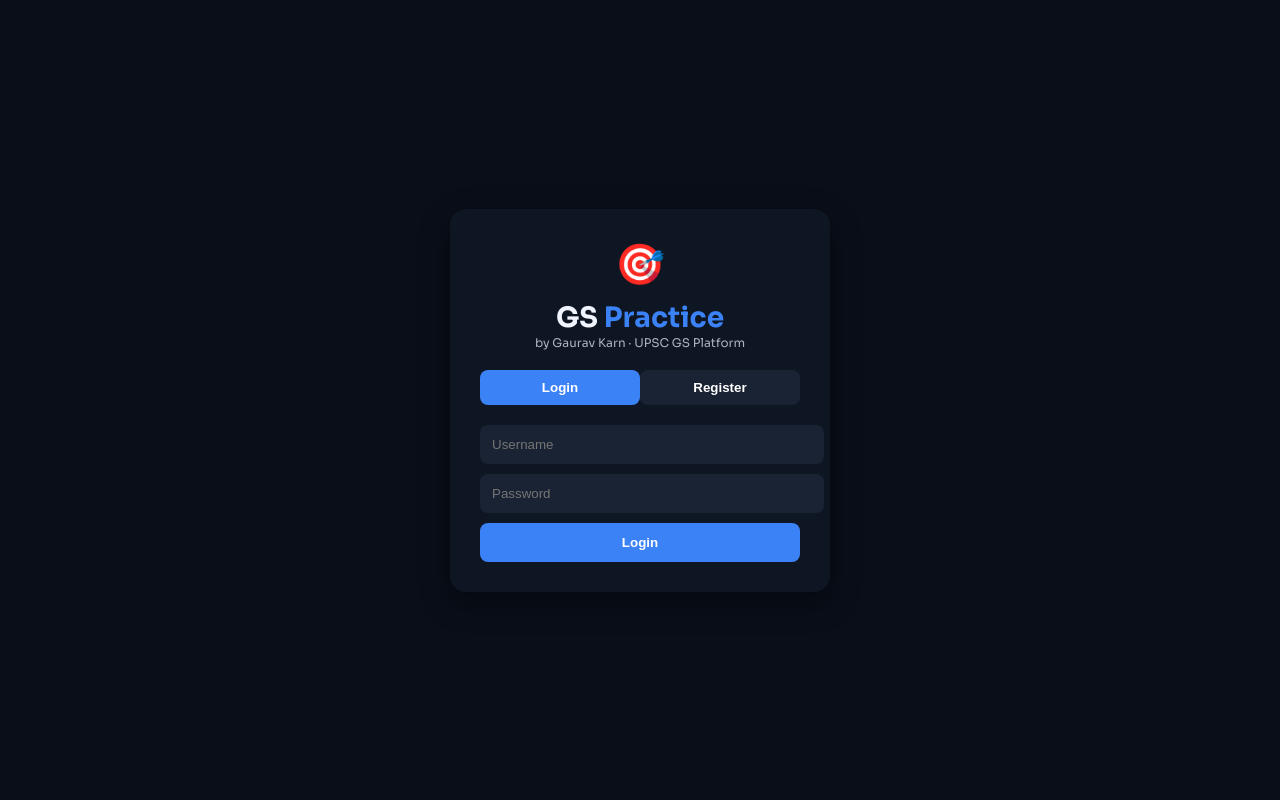
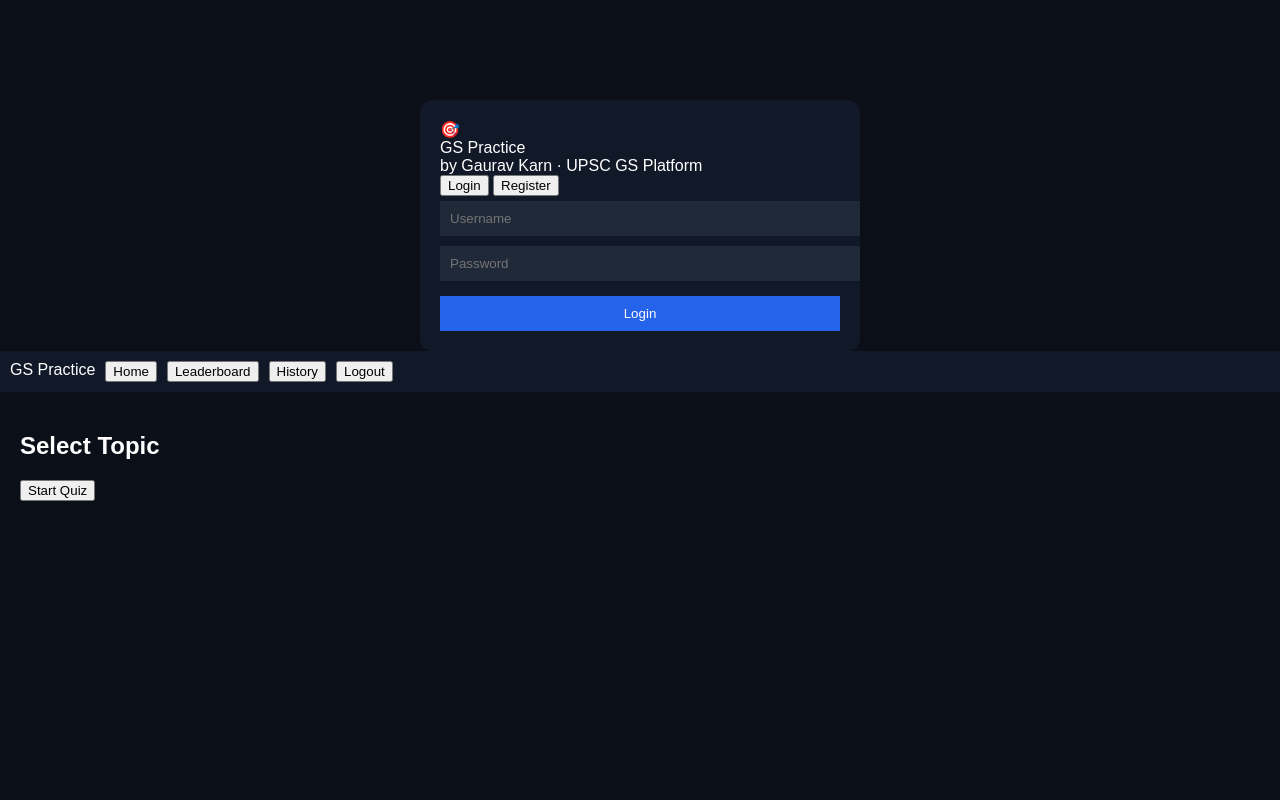
Before and after one commit to karngaurav22-code/Gk-quiz, a plain HTML site: page index.html in a window 1280 px wide. Shown: the top 800 px of the page. Drawn offline with Linux system fonts and the light colour scheme; a web font is replaced by a local one.

Commit message:
Update style.css

```diff
--- a/style.css
+++ b/style.css
@@ -1,84 +1,50 @@
 body{
+background:#0b0f18;
+color:white;
+font-family:sans-serif;
 margin:0;
-font-family:Sora, sans-serif;
-background:#090E18;
-color:#F0F4FF;
-}
-
-.screen{
-display:flex;
-align-items:center;
-justify-content:center;
-height:100vh;
 }
 
 .auth-box{
-width:320px;
-background:#0F1623;
-padding:30px;
-border-radius:16px;
-box-shadow:0 10px 30px rgba(0,0,0,0.4);
+max-width:400px;
+margin:auto;
+margin-top:100px;
+padding:20px;
+background:#111827;
+border-radius:12px;
 }
 
-.auth-logo{
-text-align:center;
-margin-bottom:20px;
+.form-input{
+width:100%;
+margin:5px 0;
+padding:10px;
+background:#1f2937;
+border:none;
+color:white;
 }
 
-.auth-logo-icon{
-font-size:40px;
-margin-bottom:10px;
-}
-
-.auth-logo-name{
-font-size:28px;
-font-weight:700;
-}
-
-.auth-logo-name span{
-color:#3B82F6;
-}
-
-.auth-logo-sub{
-font-size:12px;
-opacity:0.7;
-}
-
-.auth-tabs{
-display:flex;
-margin-bottom:20px;
-}
-
-.auth-tab{
-flex:1;
+.auth-btn{
+width:100%;
 padding:10px;
+background:#2563eb;
+color:white;
 border:none;
-background:#1A2333;
-color:white;
+margin-top:10px;
 cursor:pointer;
 }
 
-.auth-tab.active{
-background:#3B82F6;
+nav{
+background:#111827;
+padding:10px;
+display:flex;
+gap:10px;
 }
 
-input{
-width:100%;
-padding:12px;
-margin-bottom:10px;
-border-radius:8px;
-border:none;
-background:#1A2333;
-color:white;
+.tab-page{
+display:none;
+padding:20px;
 }
 
-button{
-width:100%;
-padding:12px;
-border:none;
-border-radius:8px;
-background:#3B82F6;
-color:white;
-font-weight:600;
-cursor:pointer;
+.tab-page.active{
+display:block;
 }
```
